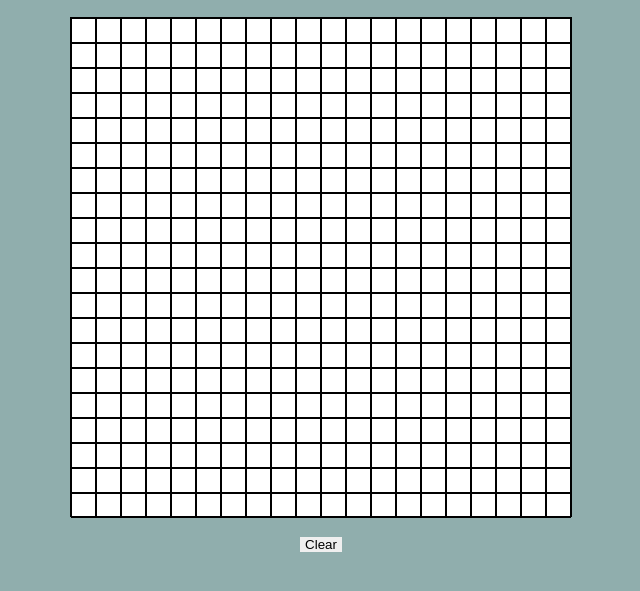
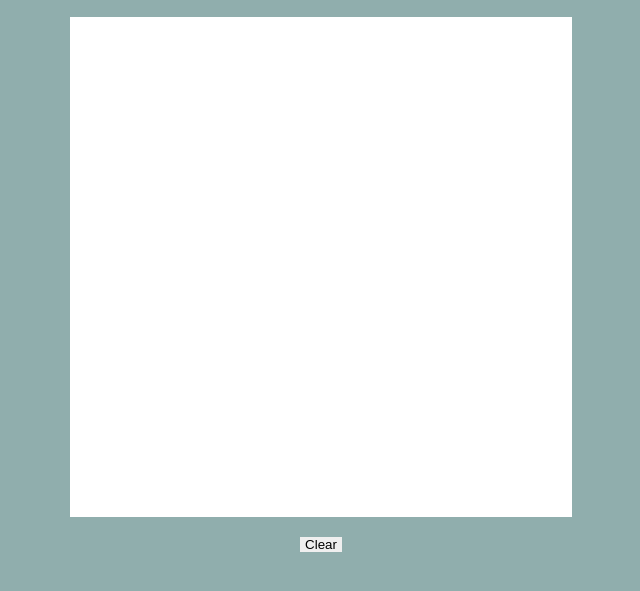
Before and after one commit to 13alinnn/etch-a-sketch, a plain HTML site: page index.html in a window 1280 px wide. Shown: the part 157-748 px from the top of the page, without its empty margins (319-959 px from the left). Drawn offline with Linux system fonts and the light colour scheme.

Commit message:
removed borders for smoother expeirence

```diff
--- a/script.js
+++ b/script.js
@@ -19,7 +19,7 @@ createGrid();
 function createBox() {
 	const div = document.createElement('div');
     div.classList.add('pixels');
-	div.style.border = '1px solid black';
+	// div.style.border = '1px solid black';
 	div.style.boxSizing = 'border-box';
 	div.style.width = String(CONTAINER_LENGTH / NUMBER_OF_BOXES) + 'px';
 	div.style.height = String(CONTAINER_LENGTH / NUMBER_OF_BOXES) + 'px';
--- a/styles.css
+++ b/styles.css
@@ -34,7 +34,7 @@ body {
     flex-wrap: wrap;
     background-color: white;
     box-sizing: border-box;
-    border: 1px solid black;
+    /* border: 1px solid black; */
     height: 500px;
     width: 502px;
 }
```
